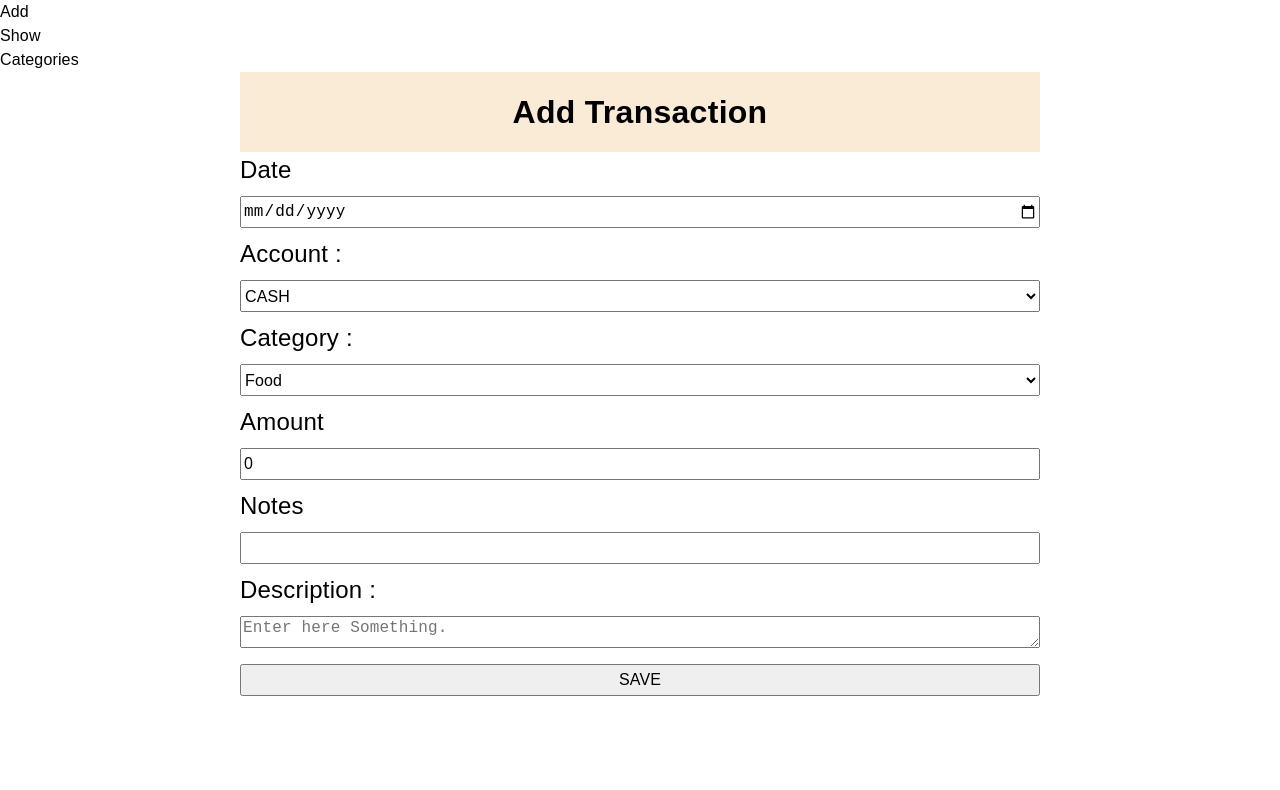
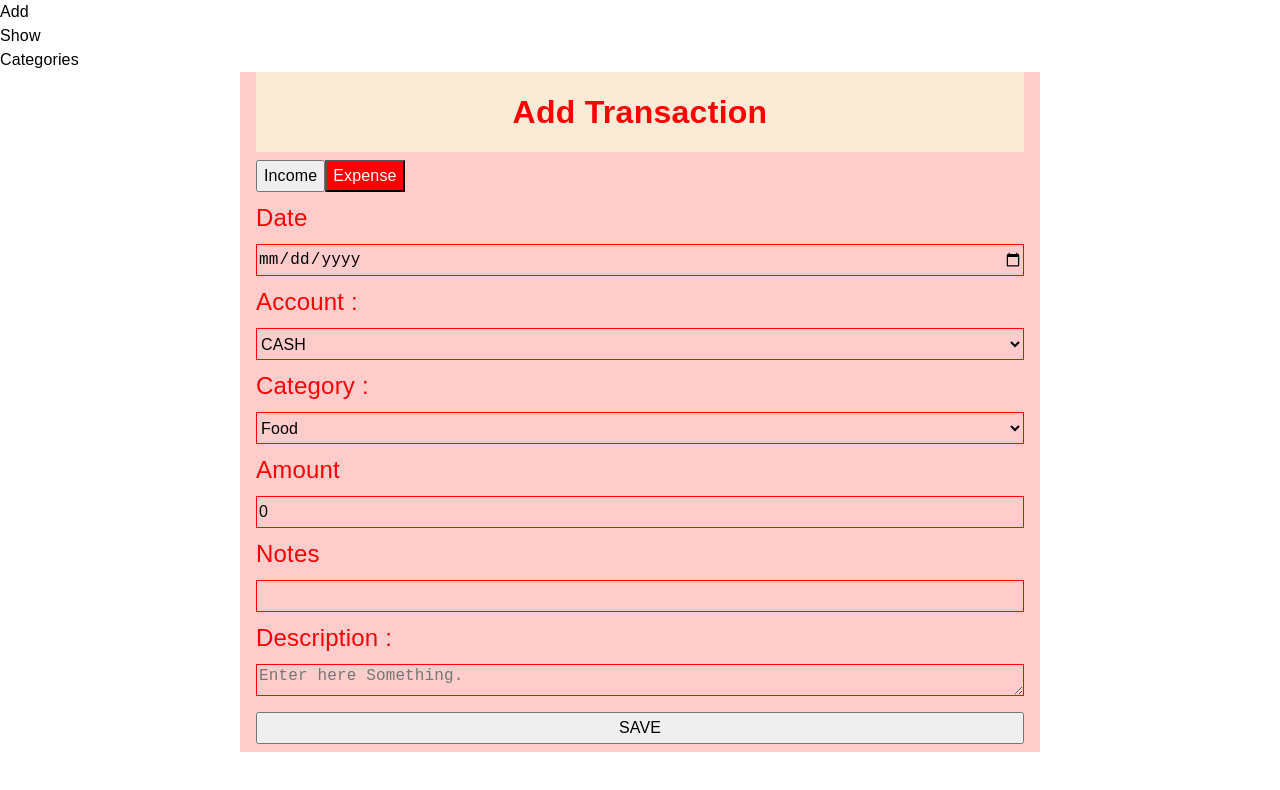
Before and after one commit to vratnoo/Just-React, a React (Create React App) app: page / in a window 1280 px wide. Shown: the top 790 px of the page. Built offline with nearby package versions, Linux system fonts and the light colour scheme.

Commit message:
income/expense tab feature and color coded transactrion

```diff
--- a/src/AddTransaction.js
+++ b/src/AddTransaction.js
@@ -3,10 +3,12 @@ import { useLocation } from 'react-router-dom'
 
 
 
-const AddTransaction = ({accounts,categories,setIsEdit,transactionList,setTransactionList,editId,isEdit,addTransaction,updateTransaction})=>{
+const AddTransaction = ({transactionType,accounts,categories,setIsEdit,transactionList,setTransactionList,editId,isEdit,addTransaction,updateTransaction})=>{
 
-    const initialState = {id:Date.now(),date:"12-12-12",amount:0,accountId:0,categoryId:0,notes:"",desc:""}
+
+    const initialState = {id:Date.now(),type:transactionType.expense,date:"12-12-12",amount:0,accountId:0,categoryId:0,notes:"",desc:""}
     const [transaction,setTransaction] = useState(initialState)
+    const [type,setType] = useState(transactionType.expense)
 
     useEffect(()=>{
 
@@ -47,10 +49,10 @@ const AddTransaction = ({accounts,categories,setIsEdit,transactionList,setTransa
         e.preventDefault()
         // setTransaction({...transaction,id:Date.now()})
         if(isEdit==true && editId!==""){
-            updateTransaction(transaction)
+            updateTransaction({...transaction,type:type})
         }else{
 
-            addTransaction({...transaction,id:Date.now()})
+            addTransaction({...transaction,id:Date.now(),type:type})
         }
         setTransaction(initialState)
 
@@ -58,10 +60,23 @@ const AddTransaction = ({accounts,categories,setIsEdit,transactionList,setTransa
 
     }
 
+    const handleClick = (e,item)=>{
+
+        e.preventDefault()
+        if(type!=item){
+            setType(item)
+        }
+
+    }
+
     return(
-        <div>
+        <div className={(transactionType.income==type)?"income":"expense"}>
             {isEdit?(<h2>Edit Transaction</h2>):(<h2>Add Transaction</h2>)}
             <form onSubmit={handleSubmit}>
+                <fieldset>
+                <button className={(transactionType.income==type)?"active":""} onClick={(e)=>handleClick(e,transactionType.income)}>Income</button>
+                <button className={(transactionType.expense==type)?"active":""} onClick={(e)=>handleClick(e,transactionType.expense)}>Expense</button>
+                </fieldset>
             <label>
                     Date
             </label>
--- a/src/App.js
+++ b/src/App.js
@@ -11,6 +11,7 @@ import {
 } from "react-router-dom";
 
 function App() {
+    const transactionType = {income:1,expense:2}
     const [accounts,setAccounts] = useState([{id:0,name:"CASH"},{id:1,name:"ONLINE"}])
     const [categories,setCategories] = useState([{id:0,name:"Food"},{id:1,name:"Bills"},{id:2,name:"Transport"}])
     const [transactionList,setTransactionList] = useState([]);
@@ -58,8 +59,8 @@ function App() {
 
 
 
-  const AddProps = {accounts,categories,transactionList,setIsEdit,addTransaction,updateTransaction,isEdit,editId,}
-  const ShowProps = {accounts,categories,transactionList,setTransactionList,handleDelete,handleEdit}
+  const AddProps = {transactionType,accounts,categories,transactionList,setIsEdit,addTransaction,updateTransaction,isEdit,editId,}
+  const ShowProps = {transactionType,accounts,categories,transactionList,setTransactionList,handleDelete,handleEdit}
   const CategoryProps = {categories,addCategory,deleteCategory,updateCategory}
   return (
     <>
--- a/src/ShowTransaction.jsx
+++ b/src/ShowTransaction.jsx
@@ -1,7 +1,7 @@
 import React from 'react';
 
 
-const ShowTransaction = ({accounts,categories,transactionList,handleDelete,handleEdit})=>{
+const ShowTransaction = ({transactionType,accounts,categories,transactionList,handleDelete,handleEdit})=>{
 
 
     return(
@@ -11,6 +11,7 @@ const ShowTransaction = ({accounts,categories,transactionList,handleDelete,handl
                 <thead>
                     <tr>
                         <th>id</th>
+                        <th>Type</th>
                         <th>Account</th>
                         <th>Amount</th>
                         <th>Category</th>
@@ -23,8 +24,9 @@ const ShowTransaction = ({accounts,categories,transactionList,handleDelete,handl
                 </thead>
                 <tbody>
                     {transactionList.map((item)=>(
-                    <tr>
+                    <tr className={item.type==transactionType.income?"income":"expense"}>
                         <td>{item.id}</td>
+                        <td>{item.type==transactionType.expense?"Expense":"Income"}</td>
                         <td>{accounts.map((account)=>(account.id===item.accountId)?account.name:"")}</td>
                         <td>{item.amount}</td>
                         <td>{categories.map((category)=>(category.id===item.categoryId)?category.name:"")}</td>
@@ -38,8 +40,17 @@ const ShowTransaction = ({accounts,categories,transactionList,handleDelete,handl
 
                     </tr>))}
                     <tr>
-                        <td colSpan={2}>Total</td>
-                        <td>{transactionList.reduce((total,item)=>total+parseInt(item.amount),0)}</td>
+                        <td colSpan={3}>Total</td>
+                        <td>{transactionList.reduce((total,item)=>{
+                            if(item.type===transactionType.income){
+
+                                return total+parseInt(item.amount)
+                            }else{
+
+                                return total-parseInt(item.amount)
+                            }
+
+                            },0)}</td>
                         <td colSpan={6}></td>
                     </tr>
 
--- a/src/categories.jsx
+++ b/src/categories.jsx
@@ -13,7 +13,7 @@ const AddCategory = ({categories,addCategory,isEdit,setIsEdit,currentCategory,up
         }else{
             setCategory(initialState)
         }
-    },[currentCategory])
+    },[currentCategory,isEdit])
 
     const handleChange = (e)=>{
         setCategory({...category,name:e.target.value})
@@ -44,7 +44,16 @@ const AddCategory = ({categories,addCategory,isEdit,setIsEdit,currentCategory,up
 
 
 
-const ViewCategory = ({categories,editCategory,deleteCategory,handleEdit}) => {
+const ViewCategory = ({categories,currentCategory,setIsEdit,editCategory,deleteCategory,handleEdit}) => {
+
+    const handleDelete  = (id)=>{
+        deleteCategory(id)
+        if(currentCategory==id){
+            setIsEdit(false)
+        }
+    }
+
+
 
     return ( <div>
         <table>
@@ -60,7 +69,7 @@ const ViewCategory = ({categories,editCategory,deleteCategory,handleEdit}) => {
                 <td>{index+1}</td>
                 <td>{item.name}</td>
                 <td><button onClick={()=>handleEdit(item.id)}>Edit</button></td>
-                <td><button onClick={()=>deleteCategory(item.id)}>Delete</button></td>
+                <td><button onClick={()=>handleDelete(item.id)}>Delete</button></td>
                 </tr>
             ))}
 
--- a/src/css/style.css
+++ b/src/css/style.css
@@ -105,6 +105,7 @@ form input, form select, form button, form textarea {
   height: 2rem;
   margin: 0.5rem 0;
   font-size: 1rem;
+  outline: none;
 }
 
 table {
@@ -121,4 +122,32 @@ table th, table td {
   border: 1px solid gray;
 }
 
+.income {
+  background-color: #bfcabf;
+  color: green;
+  padding: 0 1rem;
+}
+.income input, .income input[type=date], .income select, .income textarea {
+  background-color: #bfcabf;
+  border: 1px solid green;
+}
+.income .active {
+  background-color: green;
+  color: white;
+}
+
+.expense {
+  background-color: #ffcccc;
+  color: red;
+  padding: 0 1rem;
+}
+.expense input, .expense input[type=date], .expense select, .expense textarea {
+  background-color: #ffcccc;
+  border: 1px solid red;
+}
+.expense .active {
+  background-color: red;
+  color: white;
+}
+
 /*# sourceMappingURL=style.css.map */
--- a/src/scss/layouts/_body.scss
+++ b/src/scss/layouts/_body.scss
@@ -32,6 +32,7 @@ form{
         height: 2rem;
         margin: 0.5rem 0;
         font-size: 1rem;
+        outline: none;
         // margin-left: 0.5re;
     }
 }
@@ -53,3 +54,36 @@ table{
         border: 1px solid gray;
     }
 }
+
+.income{
+    background-color: rgb(191, 202, 191);
+    color: green;
+    padding:  0 1rem;
+
+    input,input[type="date"],select,textarea{
+        background-color: rgb(191, 202, 191);
+        border: 1px solid green;
+    }
+
+    .active{
+        background-color: green;
+        color: white;
+    }
+}
+
+.expense{
+    background-color: rgb(255, 204, 204);
+    color: red;
+    padding:  0 1rem;
+
+    input,input[type="date"],select,textarea{
+        background-color: rgb(255, 204, 204);
+        border: 1px solid red;
+    }
+
+    .active{
+        background-color: red;
+        color: white;
+    }
+
+}
```
Also changed, not shown: 1 other file (tests, documents, lock files or other folders).
